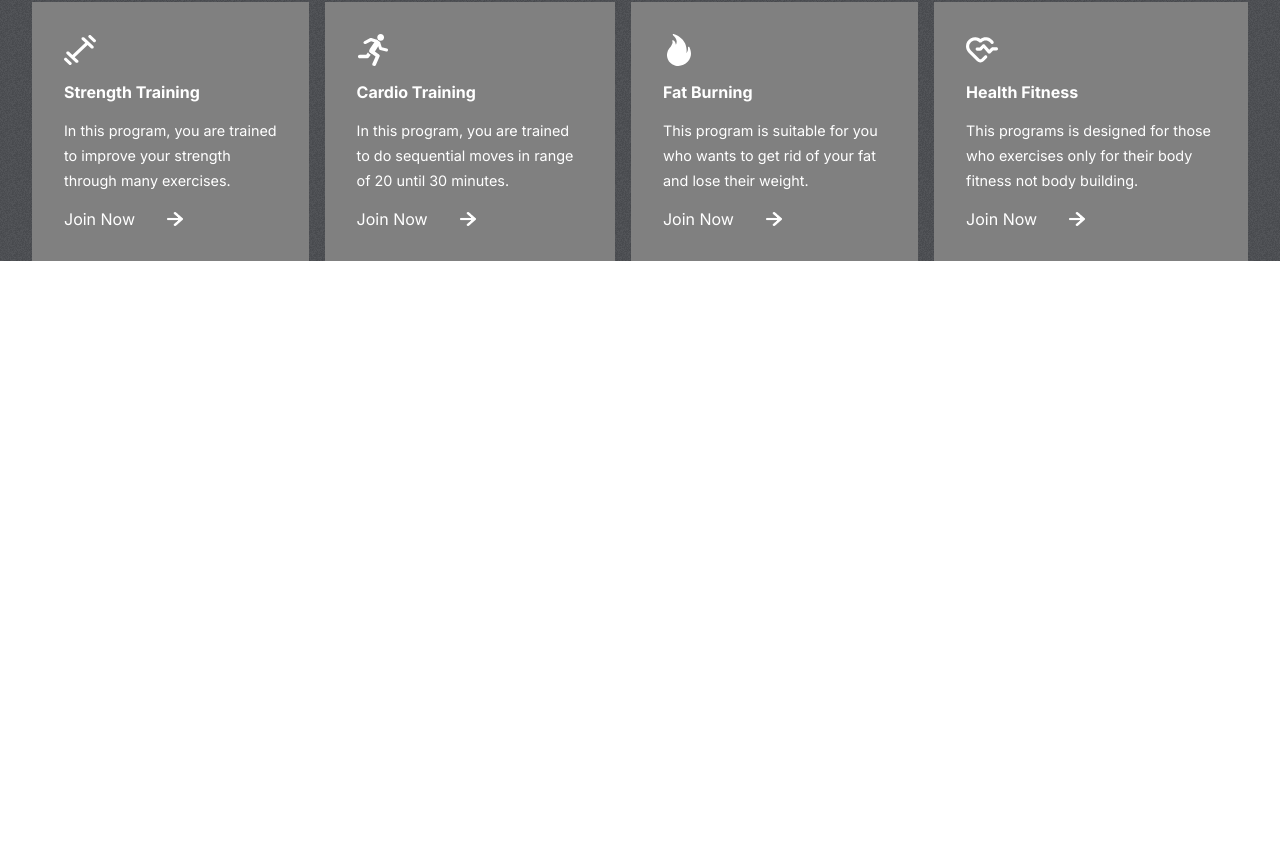
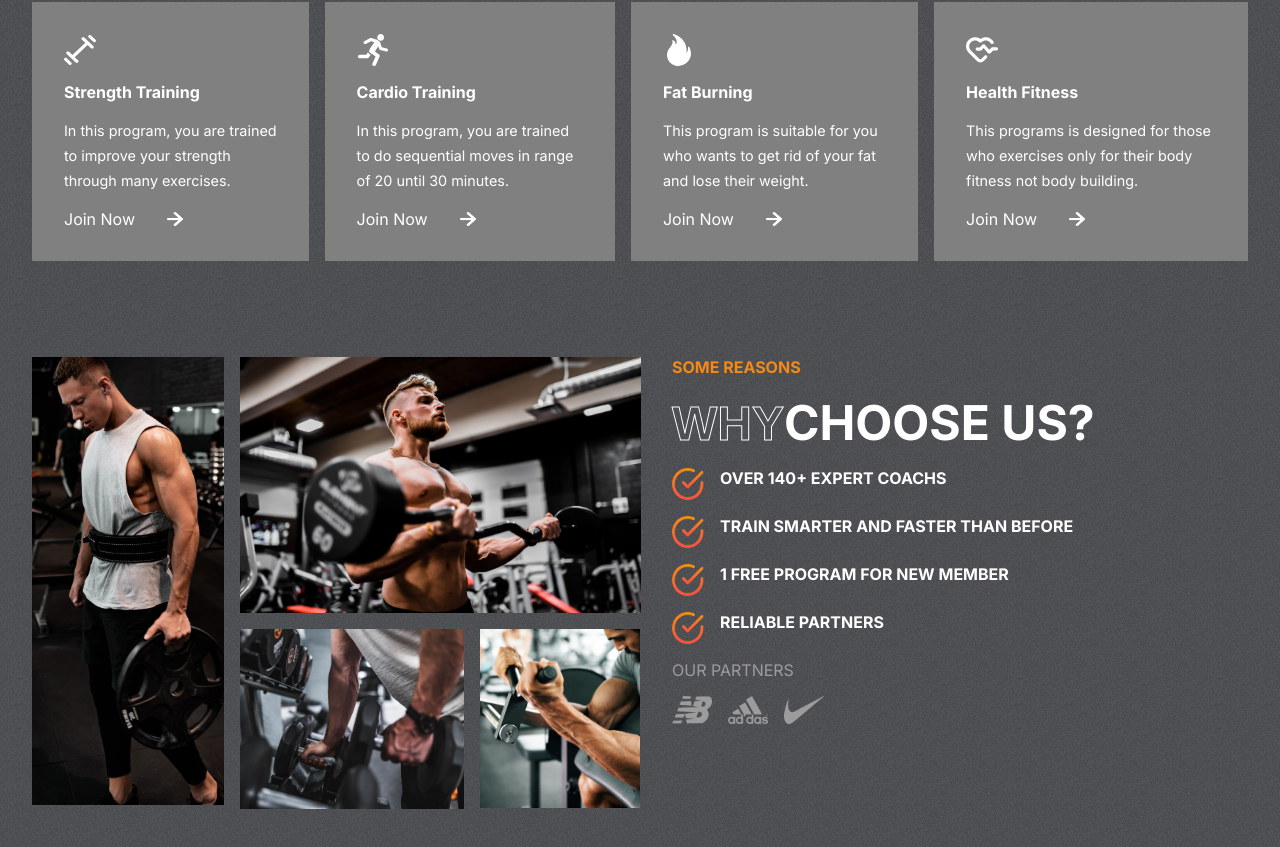
Before and after one commit to nosianuri/fitness-club, a React (Create React App) app: page / in a window 1280 px wide. Shown: the part 906-1753 px from the top of the page. Before the commit the page ends 1167 px from the top, so only its background shows below. Built offline with nearby package versions, Linux system fonts and the light colour scheme.

Commit message:
added reasons

```diff
--- a/src/App.js
+++ b/src/App.js
@@ -1,12 +1,14 @@
 import './App.css';
 import Banner from './components/Banner/Banner';
 import Programs from './components/Programs/Programs';
+import Reasons from './components/Reasons/Reasons';
 
 function App() {
   return (
     <div className="App">
       <Banner />
       <Programs />
+      <Reasons />
     </div>
   );
 }
--- /dev/null
+++ b/src/components/Reasons/Reasons.css
@@ -0,0 +1,84 @@
+.Reasons{
+    padding: 0 2rem;
+    display: flex;
+    gap: 2rem;
+}
+
+.left-r{
+    flex: 1 1;
+    display: grid;
+    grid-template-columns: repeat(3, 1fr);
+    gap: 1rem;
+    grid-auto-rows: 1fr;
+}
+
+.left-r>img{
+    object-fit: cover;
+}
+
+.left-r>:nth-child(1){
+    width: 12rem;
+    grid-row: 1/3;
+    height: 28rem;
+}
+.left-r>:nth-child(2){
+    width: auto;
+    height: 16rem;
+    grid-column: 2/4;
+}
+.left-r>:nth-child(3){
+    width: 14rem;
+    grid-column: 2/3;
+    grid-row: 2;
+}
+.left-r>:nth-child(4){
+    width: 10rem;
+    grid-row: 2;
+    grid-column: 3/4;
+    height: 11.2rem;
+}
+
+.right-r{
+    flex: 1 1;
+    text-transform: uppercase;
+    gap: 1rem;
+    display: flex;
+    flex-direction: column;
+}
+
+.right-r>span{
+    font-weight: bold;
+    color: var(--orange);
+}
+
+.right-r>div{
+    color: white;
+    font-size: 3rem;
+    font-weight: bold;
+}
+
+.details-r{
+    display: flex;
+    flex-direction: column;
+    gap: 1rem;
+}
+
+.details-r>div{
+    display: flex;
+    font-size: 1rem;
+    gap: 1rem;
+}
+
+.details-r>div>img{
+    width: 2rem;
+    height: 2rem;
+}
+
+.partners{
+    display: flex;
+    gap: 1rem;
+}
+
+.partners>img{
+    width: 2.5rem;
+}
--- /dev/null
+++ b/src/components/Reasons/Reasons.jsx
@@ -0,0 +1,65 @@
+import React from 'react';
+import './Reasons.css';
+import image1 from "../../assets/image1.png";
+import image2 from "../../assets/image2.png";
+import image3 from "../../assets/image3.png";
+import image4 from "../../assets/image4.png";
+import nb from "../../assets/nb.png";
+import adidas from "../../assets/adidas.png";
+import nike from "../../assets/nike.png";
+import tick from "../../assets/tick.png";
+
+const Reasons = () => {
+    return (
+        <div className='Reasons' id='reasons'>
+            <div className='left-r'>
+                <img src={image1} alt="" />
+                <img src={image2} alt="" />
+                <img src={image3} alt="" />
+                <img src={image4} alt="" />
+            </div>
+            <div className='right-r'>
+                <span>Some reasons</span>
+
+                <div>
+                    <span className='stroke-text'>why</span>
+                    <span>choose us?</span>
+                </div>
+
+                <div className='details-r'>
+                    <div>
+                        <img src={tick} alt="" />
+                        <span>OVER 140+ EXPERT COACHS</span>
+                    </div>
+                    <div>
+                        <img src={tick} alt="" />
+                        <span>TRAIN SMARTER AND FASTER THAN BEFORE</span>
+                    </div>
+                    <div>
+                        <img src={tick} alt="" />
+                        <span>1 FREE PROGRAM FOR NEW MEMBER</span>
+                    </div>
+                    <div>
+                        <img src={tick} alt="" />
+                        <span>RELIABLE PARTNERS</span>
+                    </div>
+                </div>
+                <span
+                style={{
+                    color: "var(--gray)",
+                    fontWeight: "normal",
+                }}
+                >
+                    OUR PARTNERS
+                </span>
+                <div className='partners'>
+                    <img src={nb} alt="" />
+                    <img src={adidas} alt="" />
+                    <img src={nike} alt="" />
+                </div>
+            </div>
+        </div>
+    );
+};
+
+export default Reasons;
```
Also changed, not shown: src/components/Plans/Plans.jsx (added, +11 -0 lines), src/components/Plans/Plans.css (added).
